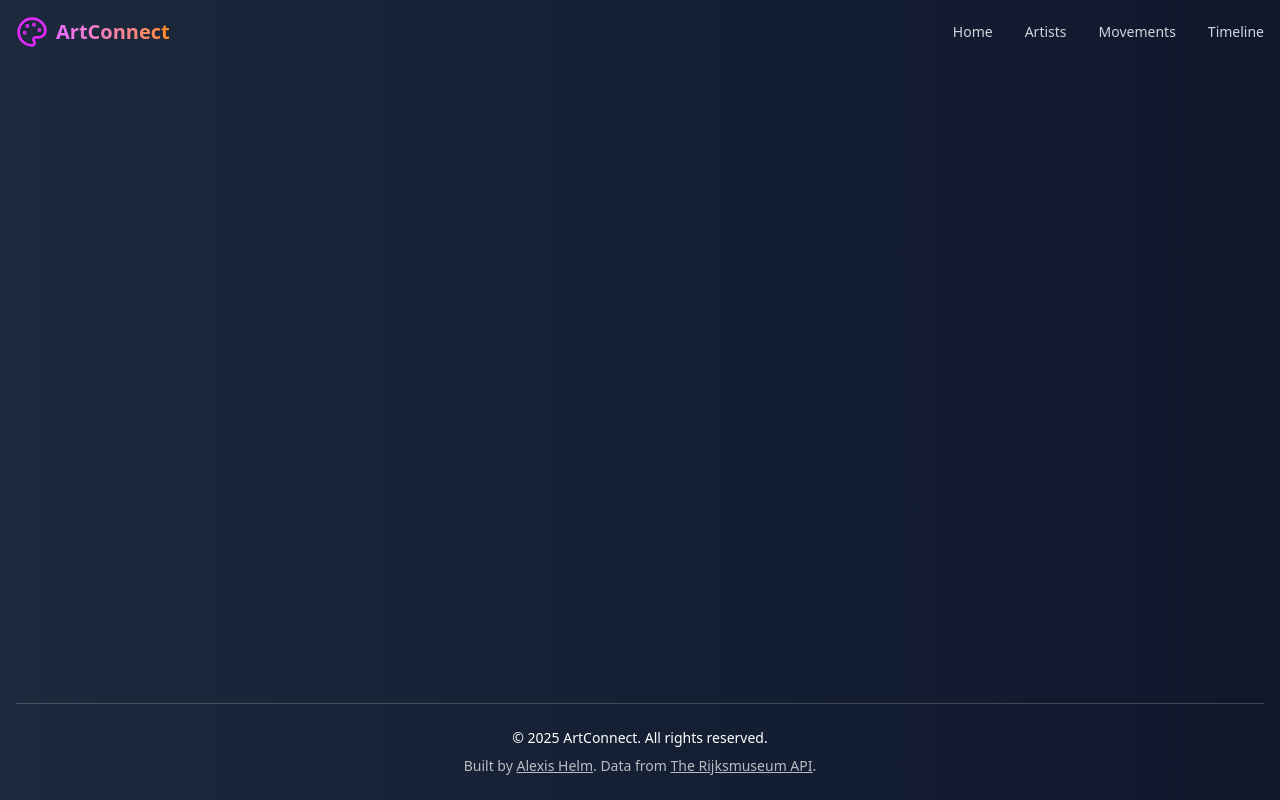
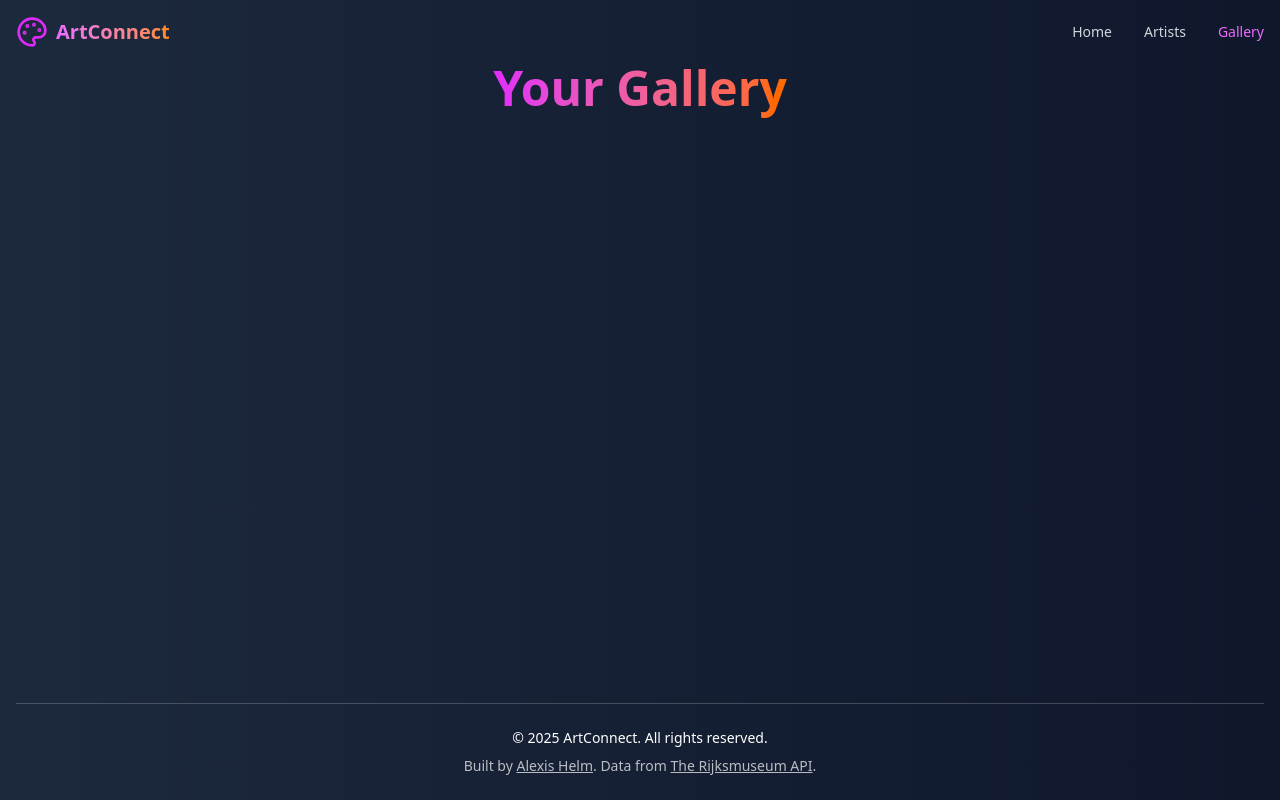
Before and after one commit to Lydoww/ArtConnect-Explore-the-World-Through-Artists, a React (Vite) app: page /gallery in a window 1280 px wide. Built offline with nearby package versions, Linux system fonts and the light colour scheme; no server answers.

Commit message:
added gallery page

```diff
--- a/src/App.jsx
+++ b/src/App.jsx
@@ -5,6 +5,7 @@ import Navbar from "./components/ui/Navbar";
 import Footer from "./components/ui/Footer";
 import { QueryClient, QueryClientProvider } from "@tanstack/react-query";
 import Artwork from "./pages/Artwork";
+import Gallery from "./pages/Gallery";
 
 const queryClient = new QueryClient();
 
@@ -14,10 +15,11 @@ const App = () => {
       <div className="flex flex-col min-h-screen px-4 bg-gradient-to-r from-slate-800 to-slate-900">
         <Navbar />
 
-        <main className="flex-grow">
+        <main className="flex-grow pt-16">
           <Routes>
             <Route path="/" element={<LandingPage />} />
             <Route path="/hub" element={<MainHub />} />
+            <Route path="/gallery" element={<Gallery />} />
             <Route path="/art/:id" element={<Artwork />} />
           </Routes>
         </main>
--- a/src/components/ui/Navbar.jsx
+++ b/src/components/ui/Navbar.jsx
@@ -47,8 +47,7 @@ const Navbar = () => {
           <nav className="hidden md:flex items-center space-x-8">
             <NavLink to="/" label="Home" />
             <NavLink to="/hub" label="Artists" />
-            <NavLink to="/movements" label="Movements" />
-            <NavLink to="/timeline" label="Timeline" />
+            <NavLink to="/gallery" label="Gallery" />
           </nav>
 
           {/* Mobile Menu Button */}
--- a/src/components/ui/skeleton/MainHubSkeleton.jsx
+++ b/src/components/ui/skeleton/MainHubSkeleton.jsx
@@ -1,11 +1,11 @@
 const MainHubSkeleton = () => {
   return (
-    <div className="relative rounded-lg overflow-hidden shadow-lg w-full h-[20rem] group">
+    <div className="relative rounded-lg overflow-hidden shadow-lg w-full h-[20rem] group ">
       {/* Fond gris qui couvre toute la carte */}
       <div className="absolute inset-0 bg-gray-700" />
 
-      {/* Overlay spinner centré */}
-      <div className="absolute inset-0 bg-gradient-to-t from-black/70 to-transparent rounded-lg flex items-center justify-center">
+      {/* Overlay sans dégradé, fond opaque, spinner centré */}
+      <div className="absolute inset-0 bg-gray-900 rounded-lg flex items-center justify-center">
         <div className="animate-spin rounded-full h-12 w-12 border-b-2 border-fuchsia-500" />
       </div>
     </div>
--- /dev/null
+++ b/src/pages/Gallery.jsx
@@ -0,0 +1,18 @@
+const Gallery = () => {
+  return (
+    <>
+    <div className="flex justify-center text-center ">
+      <h1 className="text-4xl md:text-5xl font-bold mb-4">
+        <span className="bg-gradient-to-r from-fuchsia-500 to-orange-500 bg-clip-text text-transparent">
+          Your Gallery
+        </span>
+      </h1>
+    </div>
+    <div className="grid grid-cols-2 md:grid-cols-4">
+
+    </div>
+    </>
+  );
+};
+
+export default Gallery;
--- a/src/pages/LandingPage.jsx
+++ b/src/pages/LandingPage.jsx
@@ -6,21 +6,21 @@ const LandingPage = () => {
   return (
     <div className="flex flex-col min-h-screen justify-between text-center">
       <div>
-        <h1 className="text-7xl md:text-7xl font-bold text-white mb-8 mt-18 leading-tight">
+        <h1 className="text-7xl md:text-7xl font-bold text-gray-300 mb-8  leading-tight">
           Discover the{" "}
           <span className="bg-gradient-to-r from-fuchsia-600 to-orange-600 bg-clip-text text-transparent">
             Masters
           </span>
         </h1>
 
-        <p className="text-xl md:text-2xl text-white mb-8 max-w-3xl mx-auto leading-relaxed">
+        <p className="text-xl md:text-2xl text-gray-300 mb-8 max-w-3xl mx-auto leading-relaxed">
           Dive into the world of the greatest artists in history and discover
           their masterpieces
         </p>
 
         <Link
           to={"/hub"}
-          className="inline-flex items-center px-5 py-4 text-lg font-medium text-white bg-gradient-to-r from-fuchsia-600 to-fuchsia-800 hover:from-fuchsia-800 hover:to-fuchsia-700 rounded-lg transition-all duration-200 group cursor-pointer"
+          className="inline-flex items-center px-5 py-4 text-lg font-medium text-gray-300 bg-gradient-to-r from-fuchsia-600 to-fuchsia-800 hover:from-fuchsia-800 hover:to-fuchsia-700 rounded-lg transition-all duration-200 group cursor-pointer"
         >
           Explore the Artists
           <ArrowRight className="ml-2 w-5 h-5 group-hover:translate-x-1 transition-transform" />
--- a/src/pages/MainHub.jsx
+++ b/src/pages/MainHub.jsx
@@ -40,7 +40,7 @@ const MainHub = () => {
 
   return (
     <div className="flex justify-center text-center ">
-      <div className="mt-18">
+      <div>
         <h1 className="text-4xl md:text-5xl font-bold mb-4">
           <span className="bg-gradient-to-r from-fuchsia-500 to-orange-500 bg-clip-text text-transparent">
             Artistic Masters
```
